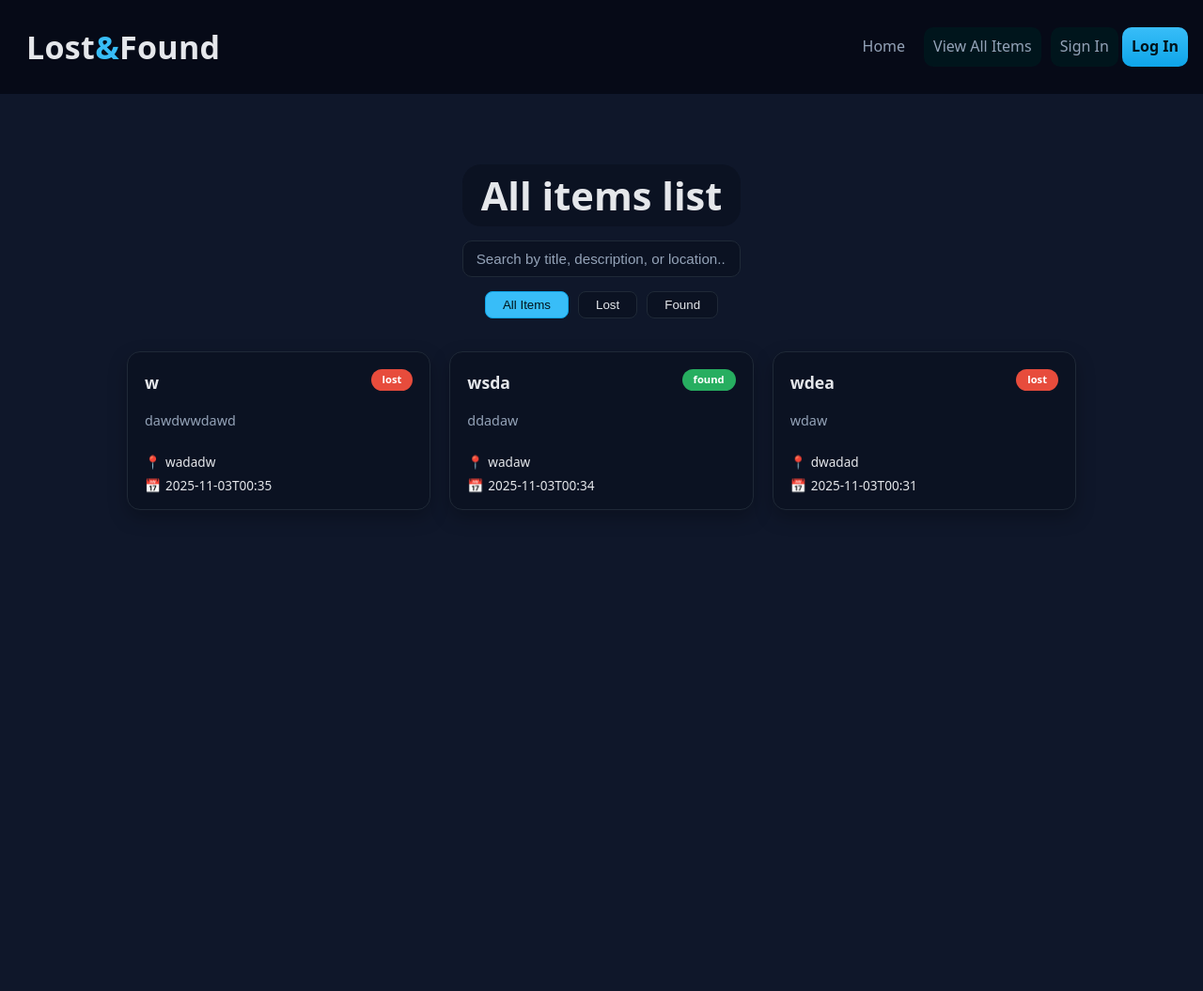
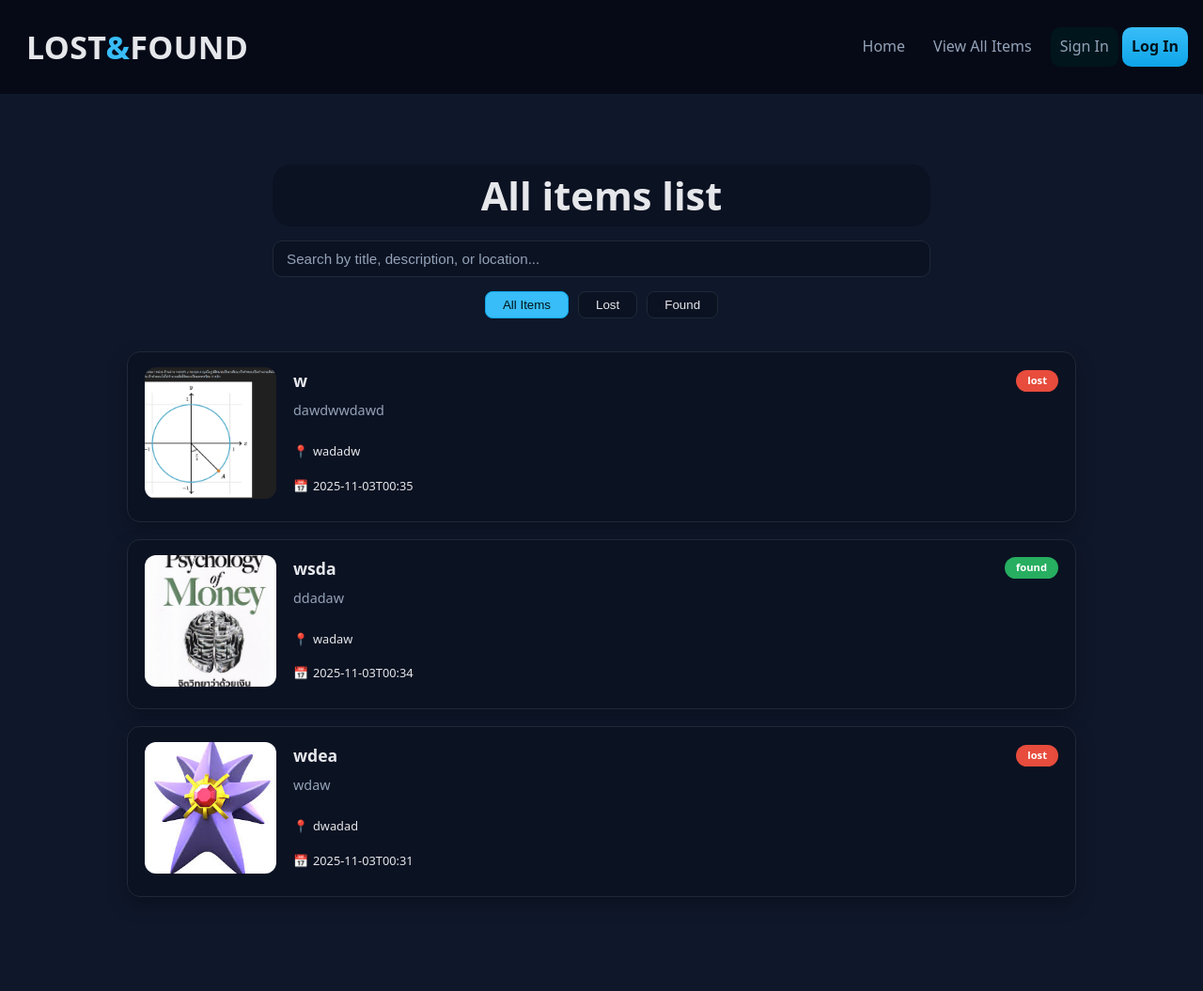
Before and after one commit to WongsatornLav/PSCP_Yu-Nai-Na, a Flask app: page /items in a window 1280 px wide. Shown: the whole page at 94% size. Before the commit the page ends 543 px from the top, so only its background shows below. Run offline with Flask 3, Linux system fonts and the light colour scheme; data comes from the database, SQL or seed files in the repository; both versions use the stored data as it was after the commit.

Commit message:
image show

```diff
--- a/app.py
+++ b/app.py
@@ -1,7 +1,12 @@
 from flask import Flask, render_template, request, redirect, url_for, session, flash
 from werkzeug.security import generate_password_hash, check_password_hash
+from werkzeug.utils import secure_filename
 import sqlite3
 from datetime import datetime
+import os
+
+UPLOAD_FOLDER = 'static/uploads'
+os.makedirs(UPLOAD_FOLDER, exist_ok=True)
 
 app = Flask(__name__)
 app.secret_key = 'your_super_secret_key_here'
@@ -12,15 +17,13 @@ def index():
     conn = sqlite3.connect('lostandfound.db')
     conn.row_factory = sqlite3.Row
     c = conn.cursor()
-
     c.execute("SELECT * FROM items WHERE type='Lost' ORDER BY id DESC")
     lost_items = c.fetchall()
-
     c.execute("SELECT * FROM items WHERE type='Found' ORDER BY id DESC")
     found_items = c.fetchall()
-
     conn.close()
     return render_template('index.html', lost_items=lost_items, found_items=found_items)
+
 
 @app.route('/report_lost', methods=['GET', 'POST'])
 def report_lost():
@@ -29,25 +32,28 @@ def report_lost():
         description = request.form['description']
         location = request.form['location']
         date = request.form['date']
+        file = request.files.get('image')
+        filename = None
+        if file and file.filename:
+            filename = secure_filename(file.filename)
+            file.save(os.path.join(UPLOAD_FOLDER, filename))
 
         conn = sqlite3.connect('lostandfound.db')
         c = conn.cursor()
-
         c.execute("""
-            INSERT INTO items (title, description, location, date, type, created_at)
-            VALUES (?, ?, ?, ?, ?, ?)
+            INSERT INTO items (title, description, location, date, type, image, created_at)
+            VALUES (?, ?, ?, ?, ?, ?, ?)
         """, (
             title,
             description,
             location,
             date,
             "Lost",
+            filename,
             datetime.now().strftime("%Y-%m-%d %H:%M:%S")
         ))
-
         conn.commit()
         conn.close()
-
         return redirect(url_for('index'))
     return render_template('rp_L.html')
 
@@ -59,23 +65,29 @@ def report_found():
         location = request.form['location']
         date = request.form['date']
 
+        file = request.files.get('image')
+        filename = None
+        if file and file.filename:
+            filename = secure_filename(file.filename)
+            file.save(os.path.join(UPLOAD_FOLDER, filename))
+
         conn = sqlite3.connect('lostandfound.db')
         c = conn.cursor()
         c.execute("""
-            INSERT INTO items (title, description, location, date, type, created_at)
-            VALUES (?, ?, ?, ?, ?, ?)
+            INSERT INTO items (title, description, location, date, type, image, created_at)
+            VALUES (?, ?, ?, ?, ?, ?, ?)
         """, (
             title,
             description,
             location,
             date,
             "Found",
+            filename,
             datetime.now().strftime("%Y-%m-%d %H:%M:%S")
         ))
         conn.commit()
         conn.close()
         return redirect(url_for('index'))
-
     return render_template('rp_F.html')
 
 @app.route('/items')
@@ -93,13 +105,11 @@ def login():
     if request.method == 'POST':
         username = request.form['username']
         password = request.form['password']
-
         conn = sqlite3.connect('lostandfound.db')
         c = conn.cursor()
         c.execute("SELECT * FROM users WHERE username = ?", (username,))
         user = c.fetchone()
         conn.close()
-
         if user and check_password_hash(user[2], password):
             session['user_id'] = user[0]
             session['username'] = user[1]
@@ -108,9 +118,7 @@ def login():
             return redirect(url_for('index'))
         else:
             flash("Invalid username or password!", "error")
-
     return render_template('login.html')
-
 
 @app.route('/signin', methods=['GET', 'POST'])
 def signin():
@@ -118,14 +126,12 @@ def signin():
         username = request.form['username']
         password = request.form['password']
         confirm_password = request.form['confirm_password']
-
         if password != confirm_password:
             flash("Passwords do not match!", "error")
             return render_template('signin.html')
 
         hashed_pw = generate_password_hash(password)
         role = 'user'
-
         conn = sqlite3.connect('lostandfound.db')
         c = conn.cursor()
         try:
@@ -140,7 +146,6 @@ def signin():
             flash("Username already exists!", "error")
         finally:
             conn.close()
-
     return render_template('signin.html')
 
 @app.route('/logout')
@@ -149,5 +154,5 @@ def logout():
     flash("You have been signed out.", "success")
     return redirect(url_for('index'))
 
-if __name__=="__main__":
-    app.run(debug=True)
+if __name__ == "__main__":
+    app.run()
--- a/static/css/styles.css
+++ b/static/css/styles.css
@@ -357,14 +357,12 @@ input[type="datetime-local"]:focus {
 }
 
 .items-search {
-  display: flex;
-  justify-content: center;
   margin-bottom: 15px;
   margin-top: 15px;
 }
 
 .items-search input {
-  width: min(100%, 500px);
+  width: 700px;
   padding: 10px 14px;
   border: 1px solid var(--border);
   border-radius: 10px;
@@ -400,24 +398,6 @@ input[type="datetime-local"]:focus {
   background: var(--brand);
   color: #00131a;
   border-color: var(--brand-strong);
-}
-
-.items-grid {
-  max-width: 1050px;
-  margin: 0 auto;
-  padding: 0 20px;
-  display: grid;
-  grid-template-columns: repeat(auto-fit, minmax(240px, 1fr));
-  gap: 20px;
-}
-
-.item-card {
-  background: var(--surface);
-  border: 1px solid var(--border);
-  border-radius: 14px;
-  padding: 18px 18px 14px;
-  box-shadow: 0 8px 20px rgba(0, 0, 0, 0.25);
-  transition: transform 0.2s ease, box-shadow 0.2s ease;
 }
 
 .item-card:hover {
@@ -486,3 +466,70 @@ input[type="datetime-local"]:focus {
     grid-template-columns: 1fr;
   }
 }
+
+/* === items page: horizontal card layout === */
+
+.items-grid {
+  max-width: 1050px;
+  margin: 0 auto;
+  display: flex;
+  flex-direction: column;
+  gap: 18px;
+  padding: 0 20px 40px;
+}
+
+.item-card {
+  display: flex;
+  gap: 18px;
+  background: var(--surface);
+  border: 1px solid var(--border);
+  border-radius: 14px;
+  padding: 16px 18px;
+  box-shadow: 0 8px 20px rgba(0,0,0,0.25);
+  align-items: flex-start;
+}
+
+.item-card-left {
+  flex: 0 0 140px;
+}
+
+.item-thumb {
+  width: 140px;
+  height: 140px;
+  object-fit: cover;
+  border-radius: 12px;
+  background: #0f172a;
+}
+
+.item-thumb.placeholder {
+  display: grid;
+  place-items: center;
+  color: var(--muted);
+  font-size: 0.8rem;
+}
+
+.item-card-body {
+  flex: 1;
+  min-width: 0;
+}
+
+.item-card-top {
+  display: flex;
+  justify-content: space-between;
+  gap: 12px;
+  align-items: center;
+  margin-bottom: 6px;
+}
+
+.item-desc {
+  margin: 0 0 10px 0;
+  color: var(--muted);
+  font-size: 0.9rem;
+}
+
+.item-meta {
+  display: flex;
+  gap: 16px;
+  flex-wrap: wrap;
+  font-size: 0.8rem;
+}
--- a/templates/items.html
+++ b/templates/items.html
@@ -1,20 +1,13 @@
 {% extends "layout.html" %}
 {% block title %}Items | Lost & Found{% endblock %}
-
 {% block content %}
 <main class="items-page">
-
-  <!-- Hero / Header -->
   <section class="items-hero">
     <div class="items-hero-inner">
       <h1>All items list</h1>
-
-      <!-- Search -->
       <div class="items-search">
         <input type="text" id="search-input" placeholder="Search by title, description, or location...">
       </div>
-
-      <!-- Filters -->
       <div class="items-filters">
         <button class="filter-btn active" data-filter="all">All Items</button>
         <button class="filter-btn" data-filter="Lost">Lost</button>
@@ -23,26 +16,28 @@
     </div>
   </section>
 
-  <!-- Cards -->
   <section class="items-grid" id="items-grid">
     {% for item in items %}
-      <article class="item-card"
-               data-type="{{ item['type'] }}"
-               data-title="{{ item['title']|lower }}"
-               data-desc="{{ (item['description'] or '')|lower }}"
-               data-location="{{ (item['location'] or '')|lower }}">
+    <article class="item-card" data-type="{{ item['type'] }}" data-title="{{ item['title']|lower }}"
+      data-desc="{{ (item['description'] or '')|lower }}" data-location="{{ (item['location'] or '')|lower }}">
+      <div class="item-card-left">
+        {% if item["image"] %}
+        <img src="{{ url_for('static', filename='uploads/' + item['image']) }}" alt="{{ item['title'] }}"
+          class="item-thumb">
+        {% else %}
+        <div class="item-thumb placeholder">No image</div>
+        {% endif %}
+      </div>
+      <div class="item-card-body">
         <div class="item-card-top">
           <h2>{{ item["title"] }}</h2>
           {% if item["type"] == "Lost" %}
-            <span class="badge badge-lost">lost</span>
+          <span class="badge badge-lost">lost</span>
           {% elif item["type"] == "Found" %}
-            <span class="badge badge-found">found</span>
-          {% else %}
-            <span class="badge">other</span>
+          <span class="badge badge-found">found</span>
           {% endif %}
         </div>
         <p class="item-desc">{{ item["description"] }}</p>
-
         <div class="item-meta">
           <div class="meta-row">
             <span class="meta-icon">📍</span>
@@ -53,21 +48,19 @@
             <span>{{ item["date"] or "—" }}</span>
           </div>
         </div>
-      </article>
+      </div>
+    </article>
     {% else %}
-      <p style="text-align:center; padding: 40px 0;">No items yet.</p>
+    <p style="text-align:center; padding: 40px 0;">No items yet.</p>
     {% endfor %}
   </section>
-
 </main>
 
-<!-- tiny JS for filter + search -->
 <script>
   const filterBtns = document.querySelectorAll('.filter-btn');
   const cards = document.querySelectorAll('.item-card');
   const searchInput = document.getElementById('search-input');
 
-  // filter buttons
   filterBtns.forEach(btn => {
     btn.addEventListener('click', () => {
       const filter = btn.dataset.filter;
@@ -77,15 +70,14 @@
       cards.forEach(card => {
         const type = card.dataset.type;
         const matchesType = (filter === 'all') || (type === filter);
-        card.style.display = matchesType ? 'block' : 'none';
+        card.dataset.hiddenByFilter = matchesType ? '0' : '1';
+        card.style.display = matchesType ? 'flex' : 'none';
       });
 
-      // also re-apply search after filter
       applySearch();
     });
   });
 
-  // search
   function applySearch() {
     const q = searchInput.value.toLowerCase();
     cards.forEach(card => {
@@ -93,17 +85,9 @@
       const inDesc = card.dataset.desc.includes(q);
       const inLoc = card.dataset.location.includes(q);
 
-      // only show if currently visible by filter
-      const currentlyHiddenByFilter = card.style.display === 'none';
-      if (currentlyHiddenByFilter && q === '') return;
-
-      if (inTitle || inDesc || inLoc) {
-        if (card.dataset._hiddenByFilter !== '1') {
-          card.style.display = 'block';
-        }
-      } else {
-        card.style.display = 'none';
-      }
+      const hiddenByFilter = card.dataset.hiddenByFilter === '1';
+      if (hiddenByFilter) return;
+      card.style.display = (inTitle || inDesc || inLoc) ? 'flex' : 'none';
     });
   }
 
--- a/templates/layout.html
+++ b/templates/layout.html
@@ -10,7 +10,7 @@
 
 <body>
   <div class="nav-inner container">
-    <a href="{{url_for('index')}}" class="brand">Lost<span>&</span>Found</a>
+    <a href="{{url_for('index')}}" class="brand">LOST<span>&</span>FOUND</a>
     <input type="checkbox" id="nav-toggle" class="nav-toggle" aria-label="Toggle navigation" />
     <label for="nav-toggle" class="hamburger" aria-hidden="true">
       <span></span><span></span><span></span>
@@ -24,7 +24,7 @@
       <a href="{{ url_for('report_found') }}"
         class="{% if request.endpoint == 'report_found' %}active{% endif %}">Report Found</a>
       {% endif %}
-      <a class="btn" href="{{ url_for('items') }}">View All Items</a>
+      <a href="{{ url_for('items') }}">View All Items</a>
       <div class="user-actions">
 
         {% if session.username %}
--- a/templates/rp_F.html
+++ b/templates/rp_F.html
@@ -3,8 +3,7 @@
 
 {% block content %}
 <main class="report-container">
-    <form method="POST" action="{{ url_for('report_found') }}" enctype="multipart/form-data">
-
+    <form id="report-form" method="POST" enctype="multipart/form-data">
         <div class="form-group">
             <label for="item-title-found">ของที่พบ/เจอคืออะไร?</label>
             <input type="text" id="item-title-found" name="title" placeholder="เช่น เจอ AirPods ตกไว้ที่..." required>
@@ -17,7 +16,7 @@
         </div>
 
         <div class="form-group">
-            <label for="item-image-found">อัปโหลดรูปภาพ (Image)</label>
+            <label for="item-image">อัปโหลดรูปภาพ (Image)</label>
             <input type="file" id="item-image-found" name="image" accept="image/*">
         </div>
 
--- a/templates/rp_L.html
+++ b/templates/rp_L.html
@@ -4,7 +4,7 @@
 
 {% block content %}
 <main class="report-container">
-    <form id="report-form" method="POST" action="{{ url_for('report_lost') }}">
+    <form id="report-form" method="POST" enctype="multipart/form-data">
 
         <div class="form-group">
             <label for="item-title">ของที่หายคืออะไร?</label>
@@ -19,8 +19,8 @@
 
         <div class="form-group">
             <label for="item-image">อัปโหลดรูปภาพ (Image)</label>
-            <input type="file" id="item-image-lost" name="image" accept="image/*" required>
-
+            <input type="file" id="item-image-lost" name="image" accept="image/*">
+            <img id="image-preview" src="" alt="ตัวอย่างรูป">
         </div>
 
         <div class="form-group">
```
Also changed, not shown: cleardb.py (deleted, +0 -10 lines), init_db.py (+4 -3 lines), templates/index.html (+2 -6 lines), lostandfound.db, static/uploads/105807049-1553189463674bugatti1.jpg (added), static/uploads/Screenshot_2025-04-06_230242.png (added), static/uploads/Screenshot_2025-07-17_201844.png (added), static/uploads/Screenshot_2025-10-31_212733.png (added). Lines whose indentation alone changed are shown as unchanged.
